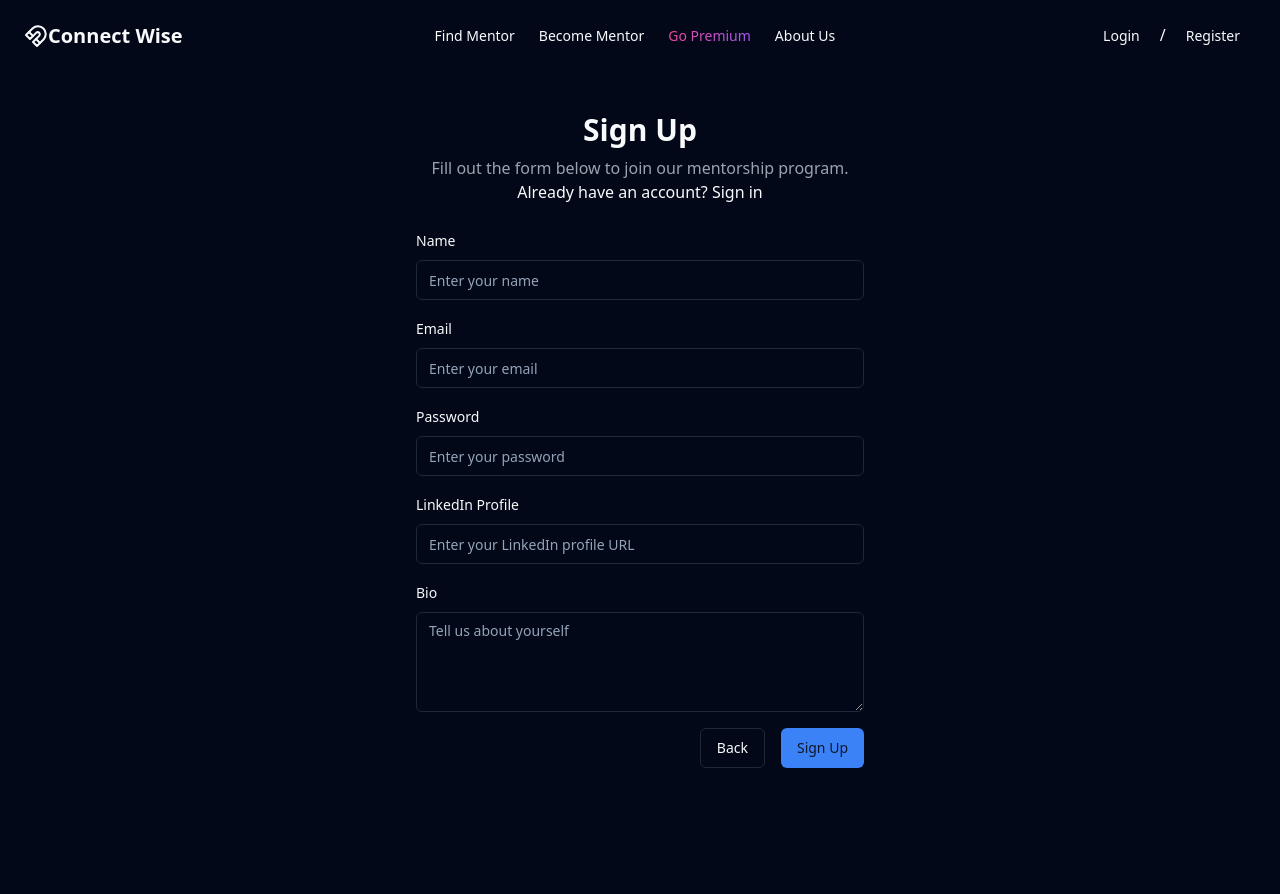
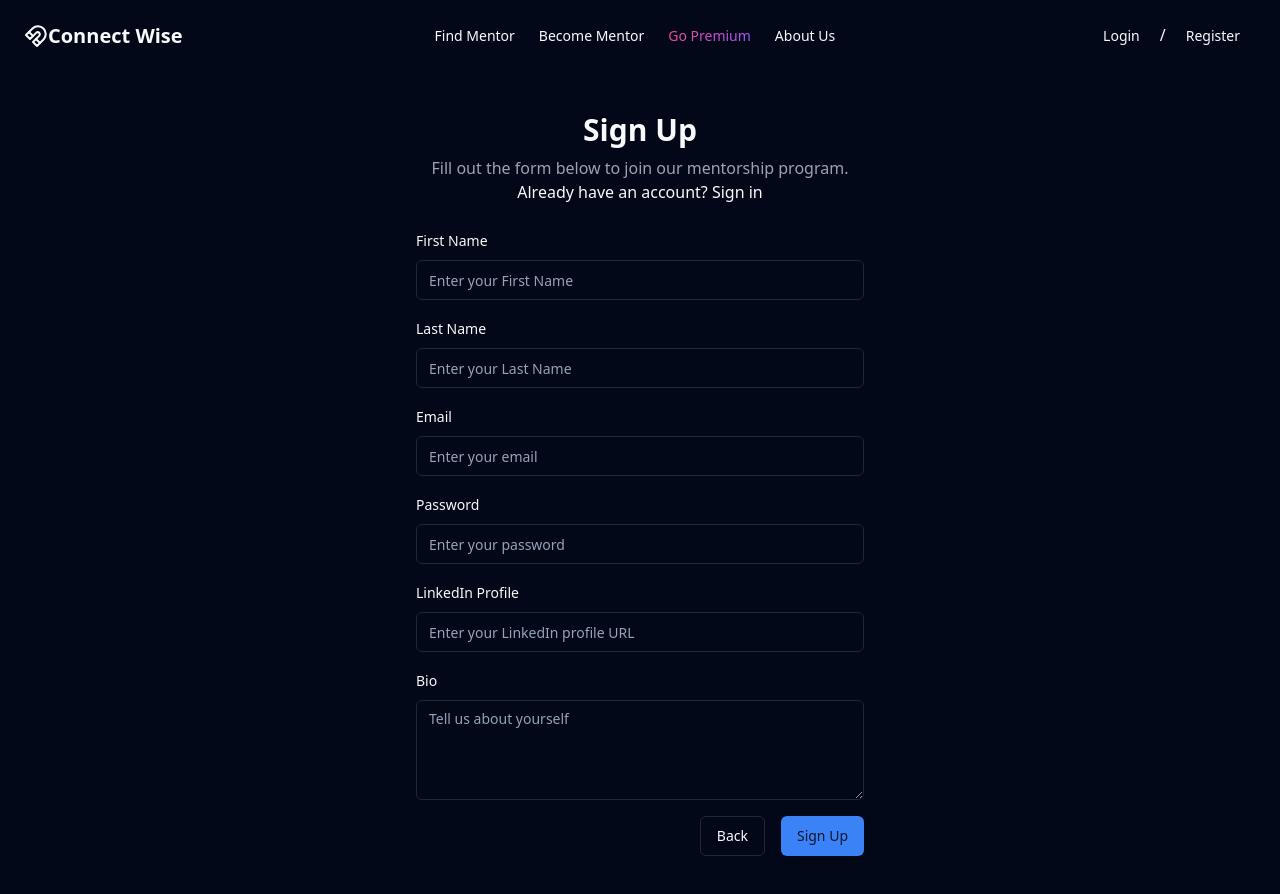
Before and after one commit to aliraza5490/connect-wise-frontend, a React (Vite) app: page /register in a window 1280 px wide. Before the commit the page ends 808 px from the top, so only its background shows below. Built offline with nearby package versions, Linux system fonts and the light colour scheme.

Commit message:
integrate register route

```diff
--- a/src/App.jsx
+++ b/src/App.jsx
@@ -1,8 +1,26 @@
 import { RouterProvider } from 'react-router-dom';
+import { ToastContainer } from 'react-toastify';
+import 'react-toastify/dist/ReactToastify.css';
 import router from './router';
 
 function App() {
-  return <RouterProvider router={router} />;
+  return (
+    <>
+      <RouterProvider router={router} />
+      <ToastContainer
+        position="bottom-right"
+        autoClose={5000}
+        hideProgressBar={false}
+        newestOnTop={false}
+        closeOnClick
+        rtl={false}
+        pauseOnFocusLoss
+        draggable
+        pauseOnHover
+        theme="dark"
+      />
+    </>
+  );
 }
 
 export default App;
--- a/src/pages/auth/Register.jsx
+++ b/src/pages/auth/Register.jsx
@@ -2,8 +2,45 @@ import { Button } from '@/components/ui/button';
 import { Input } from '@/components/ui/input';
 import { Label } from '@/components/ui/label';
 import { Textarea } from '@/components/ui/textarea';
+import api from '@/utils/api';
+import { zodResolver } from '@hookform/resolvers/zod';
+import { useForm } from 'react-hook-form';
+import { redirect } from 'react-router-dom';
+import { toast } from 'react-toastify';
+import { z } from 'zod';
 
 export default function Register() {
+  const {
+    register,
+    formState: { errors },
+    handleSubmit,
+  } = useForm({
+    resolver: zodResolver(
+      z.object({
+        firstName: z.string().min(2).max(80),
+        lastName: z.string().min(2).max(80),
+        email: z.string().email(),
+        password: z.string().min(6),
+        linkedInProfile: z.string().optional().default(''),
+        bio: z.string().optional().default(''),
+      }),
+    ),
+  });
+
+  const onValid = async (data) => {
+    console.log(data);
+    try {
+      await api.post('/auth/register', data);
+      redirect('/login');
+    } catch (error) {
+      console.error(error);
+      toast.error(
+        error?.response?.data?.message ||
+          'An error occurred. Please try again.',
+      );
+    }
+  };
+
   return (
     <div className="mx-auto max-w-md space-y-6">
       <div className="space-y-2 text-center">
@@ -17,15 +54,38 @@ export default function Register() {
       </div>
       <div>
         <div>
-          <form className="space-y-4">
+          <form onSubmit={handleSubmit(onValid)} className="space-y-4">
             <div className="space-y-2">
-              <Label htmlFor="name">Name</Label>
+              <Label htmlFor="firstName">First Name</Label>
               <Input
-                id="name"
-                name="name"
-                placeholder="Enter your name"
+                id="firstName"
+                name="firstName"
+                placeholder="Enter your First Name"
                 required
+                {...register('firstName', {
+                  required: 'First Name is required',
+                })}
               />
+              {errors?.firstName && (
+                <p className="text-red-500 dark:text-red-400">
+                  {errors?.firstName.message}
+                </p>
+              )}
+            </div>
+            <div className="space-y-2">
+              <Label htmlFor="lastName">Last Name</Label>
+              <Input
+                id="lastName"
+                name="lastName"
+                placeholder="Enter your Last Name"
+                required
+                {...register('lastName', { required: 'Last Name is required' })}
+              />
+              {errors?.lastName && (
+                <p className="text-red-500 dark:text-red-400">
+                  {errors?.lastName.message}
+                </p>
+              )}
             </div>
             <div className="space-y-2">
               <Label htmlFor="email">Email</Label>
@@ -33,9 +93,15 @@ export default function Register() {
                 id="email"
                 name="email"
                 placeholder="Enter your email"
+                type="email"
                 required
-                type="email"
+                {...register('email', { required: 'Email is required' })}
               />
+              {errors?.email && (
+                <p className="text-red-500 dark:text-red-400">
+                  {errors?.email.message}
+                </p>
+              )}
             </div>
             <div className="space-y-2">
               <Label htmlFor="password">Password</Label>
@@ -43,9 +109,14 @@ export default function Register() {
                 id="password"
                 name="password"
                 placeholder="Enter your password"
-                required
                 type="password"
+                {...register('password', { required: 'Password is required' })}
               />
+              {errors?.password && (
+                <p className="text-red-500 dark:text-red-400">
+                  {errors?.password.message}
+                </p>
+              )}
             </div>
             <div className="space-y-2">
               <Label htmlFor="linkedin">LinkedIn Profile</Label>
@@ -53,8 +124,13 @@ export default function Register() {
                 id="linkedin"
                 name="linkedin"
                 placeholder="Enter your LinkedIn profile URL"
-                required
+                {...register('linkedin')}
               />
+              {errors?.linkedin && (
+                <p className="text-red-500 dark:text-red-400">
+                  {errors?.linkedin.message}
+                </p>
+              )}
             </div>
             <div className="space-y-2">
               <Label htmlFor="bio">Bio</Label>
@@ -63,8 +139,13 @@ export default function Register() {
                 name="bio"
                 id="bio"
                 placeholder="Tell us about yourself"
-                required
+                {...register('bio')}
               />
+              {errors?.bio && (
+                <p className="text-red-500 dark:text-red-400">
+                  {errors?.bio.message}
+                </p>
+              )}
             </div>
             <div className="flex justify-end items-center">
               <a href="../">
--- a/src/styles/global.css
+++ b/src/styles/global.css
@@ -67,3 +67,7 @@
     @apply bg-background text-foreground;
   }
 }
+
+.Toastify__toast-theme--dark {
+  background: #1f2937 !important;
+}
--- /dev/null
+++ b/src/utils/api.js
@@ -0,0 +1,10 @@
+import axios from 'axios';
+
+export const api = axios.create({
+  baseURL: 'http://localhost:3000/api/v1',
+  headers: {
+    'Content-Type': 'application/json',
+  },
+});
+
+export default api;
--- a/vite.config.js
+++ b/vite.config.js
@@ -1,3 +1,4 @@
+/*eslint-env node*/
 import react from '@vitejs/plugin-react';
 import path from 'path';
 import { defineConfig } from 'vite';
@@ -9,5 +10,13 @@ export default defineConfig({
     alias: {
       '@': path.resolve(__dirname, './src'),
     },
-  }
+  },
+  server: {
+    proxy: {
+      '/api': {
+        target: 'http://localhost:3000',
+        changeOrigin: true,
+      },
+    },
+  },
 });
```
Also changed, not shown: package.json (+6 -1 lines).
